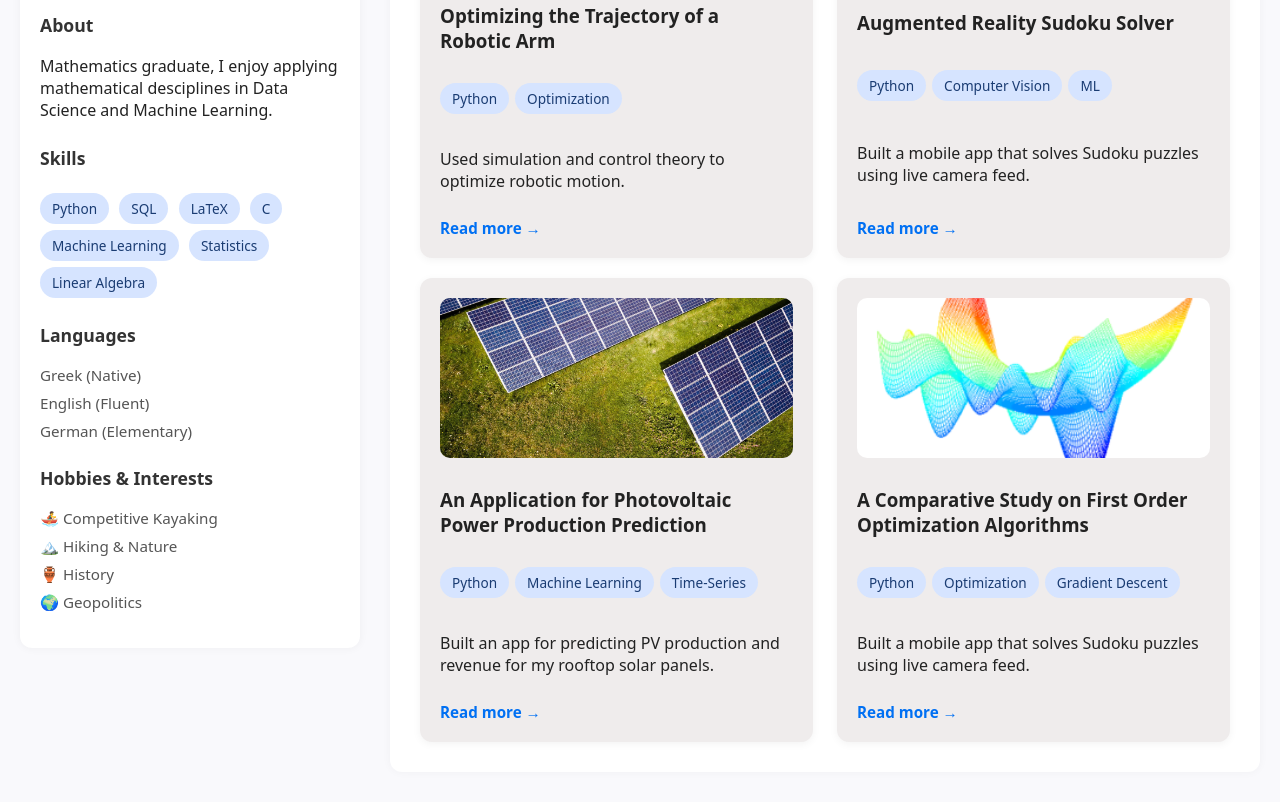
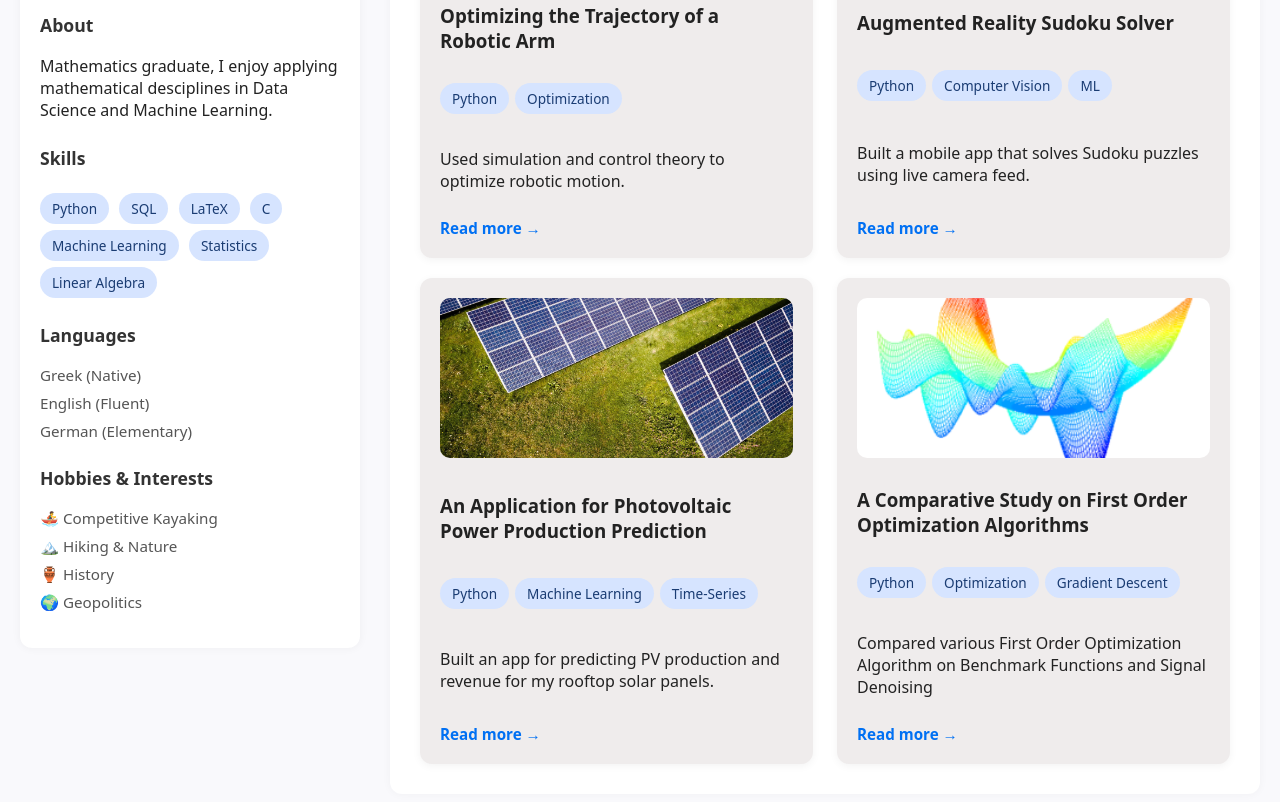
Before and after one commit to lpoly/lpoly.github.io, a plain HTML site: page projects/projects.html in a window 1280 px wide. Shown: the part 370-1172 px from the top of the page. Drawn offline with Linux system fonts and the light colour scheme.

Commit message:
Update projects.html

```diff
--- a/projects/projects.html
+++ b/projects/projects.html
@@ -101,7 +101,7 @@
                 <div class="tags">
           <span>Python</span><span>Optimization</span><span>Gradient Descent</span>
                 </div>
-                <p>Built a mobile app that solves Sudoku puzzles using live camera feed.</p>
+                <p>Compared various First Order Optimization Algorithm on Benchmark Functions and Signal Denoising</p>
                 <a href="./opt-algos.html">Read more →</a>
               </div>
 
```
